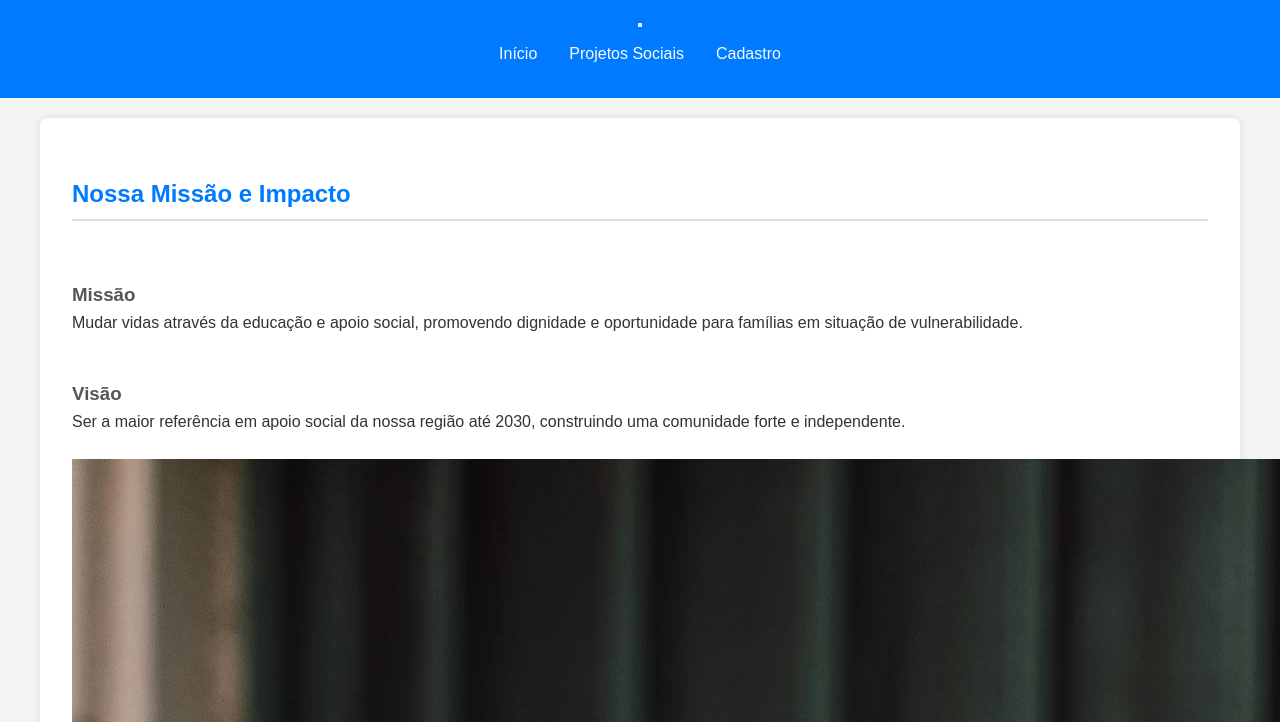
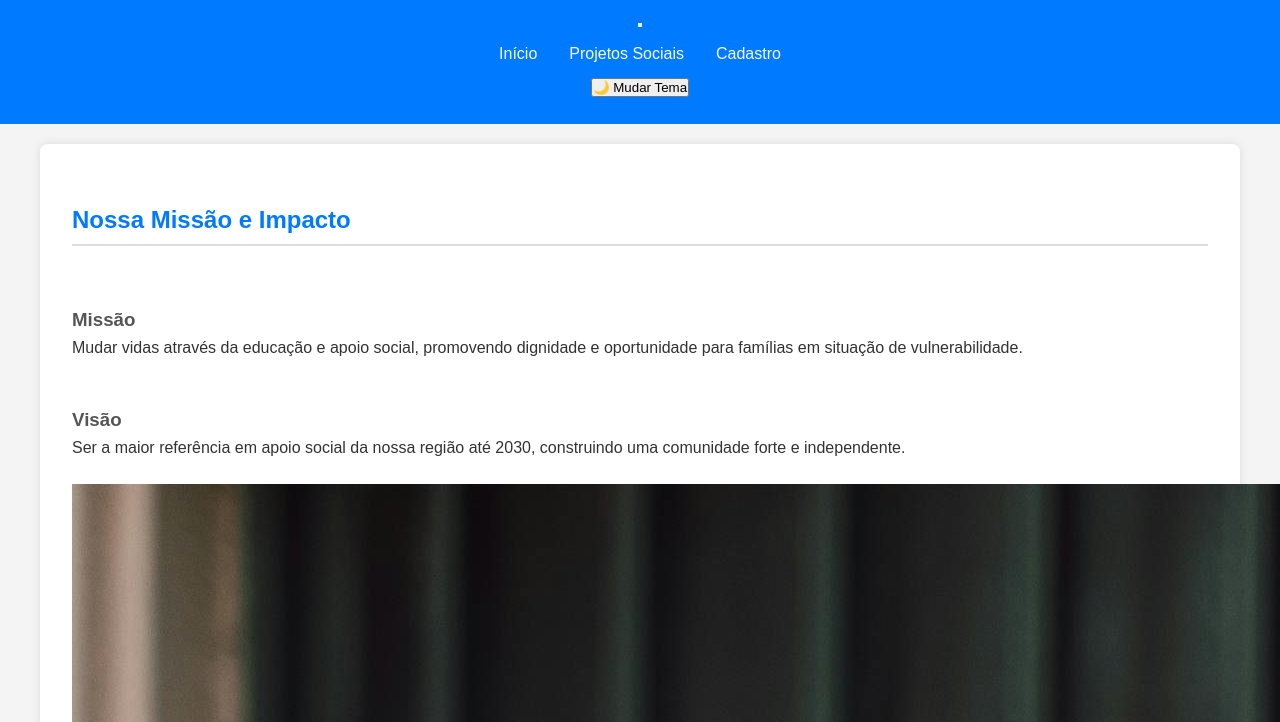
Before and after one commit to Lucribei1996/AulaPrograma-oWeb01, a plain HTML site: page index.html in a window 1280 px wide. Shown: the part 78-800 px from the top of the page. Drawn offline with Linux system fonts and the light colour scheme.

Commit message:
fix(html): Atualiza referencias HTML para as versoes minificadas e refatora estrutura semantica.

```diff
--- a/css/style.css
+++ b/css/style.css
@@ -302,3 +302,28 @@ section#lista-projetos.grid-container .projeto-card img {
         margin: 5px 0;
     }
 }
+
+/* --- ESTILO PARA MODO ESCURO (ACESSIBILIDADE) --- */
+
+/* 1. Definição das cores para o modo escuro, sobrescrevendo as variáveis padrão */
+.dark-mode {
+    --cor-fundo: #121212;         /* Fundo da página: Cinza muito escuro */
+    --cor-fundo-main: #1e1e1e;    /* Fundo de caixas/cards: Cinza escuro */
+    --cor-texto: #e0e0e0;         /* Texto principal: Quase branco para alto contraste */
+    --cor-primaria-1: #4ba6ff;    /* Azul: Usar um tom mais claro para destacar no fundo escuro */
+    --cor-link-hover: #ffffff;    /* Link ao passar o mouse: Branco puro */
+}
+
+/* 2. Regra de Alto Contraste (Opcional, mas recomendado para WCAG AA) */
+/* Isso inverte cores para criar um alto contraste artificial se o navegador ou SO pedir,
+   mas é melhor confiar nas variáveis. */
+
+/* Ajuste o texto no modo escuro */
+.dark-mode {
+    color: var(--cor-texto);
+}
+
+/* Garante que links e botões tenham boa visibilidade no modo escuro */
+.dark-mode a {
+    color: var(--cor-primaria-1);
+}
--- a/index.html
+++ b/index.html
@@ -5,10 +5,9 @@
     <meta name="viewport" content="width=device-width, initial-scale=1.0">
     <title>Mãos que Abençoam | Início</title>
 
-    <link rel="stylesheet" href="css/style.css">
+    <link rel="stylesheet" href="css/style.min.css">
 </head>
 <body>
-    <div id="container-principal">
 
     <header>
     <h1>ONG - Mãos que Abençoam</h1>
@@ -24,6 +23,10 @@
             <li><a href="cadastro.html">Cadastro</a></li>
         </ul>
     </nav>
+
+    <button id="toggle-dark-mode" aria-label="Alternar para Modo Escuro/Claro">
+    🌙 Mudar Tema
+</button>
 </header>
 <main>
 
@@ -94,6 +97,7 @@
   <footer>
     <p>&copy; 2025 ONG</p>
   </footer>
-  </div>  </body>
+
+  <script src="js/script-global.min.js"></script>
 </body>
 </html>
--- /dev/null
+++ b/js/script-global.js
@@ -0,0 +1,29 @@
+// --- LÓGICA DO MODO ESCURO (Dark Mode) ---
+
+document.addEventListener('DOMContentLoaded', function() {
+    const toggleButton = document.getElementById('toggle-dark-mode');
+    const body = document.body;
+
+    // 1. Lógica para Carregar a Preferência Salva (O carro lembra o banco)
+    const savedTheme = localStorage.getItem('theme');
+    if (savedTheme === 'dark') {
+        body.classList.add('dark-mode');
+    }
+
+    // 2. Lógica para Alternar o Tema ao Clicar (O Interruptor)
+    if (toggleButton) {
+        toggleButton.addEventListener('click', function() {
+            // Adiciona ou remove a classe 'dark-mode' no <body>
+            body.classList.toggle('dark-mode');
+
+            // 3. Lógica para Salvar a Nova Preferência no LocalStorage
+            if (body.classList.contains('dark-mode')) {
+                localStorage.setItem('theme', 'dark');
+                this.textContent = '☀️ Mudar Tema'; // Muda o texto para "claro"
+            } else {
+                localStorage.setItem('theme', 'light');
+                this.textContent = '🌙 Mudar Tema'; // Muda o texto para "escuro"
+            }
+        });
+    }
+});
```
Also changed, not shown: cadastro.html (+7 -3 lines), projetos.html (+6 -3 lines).
